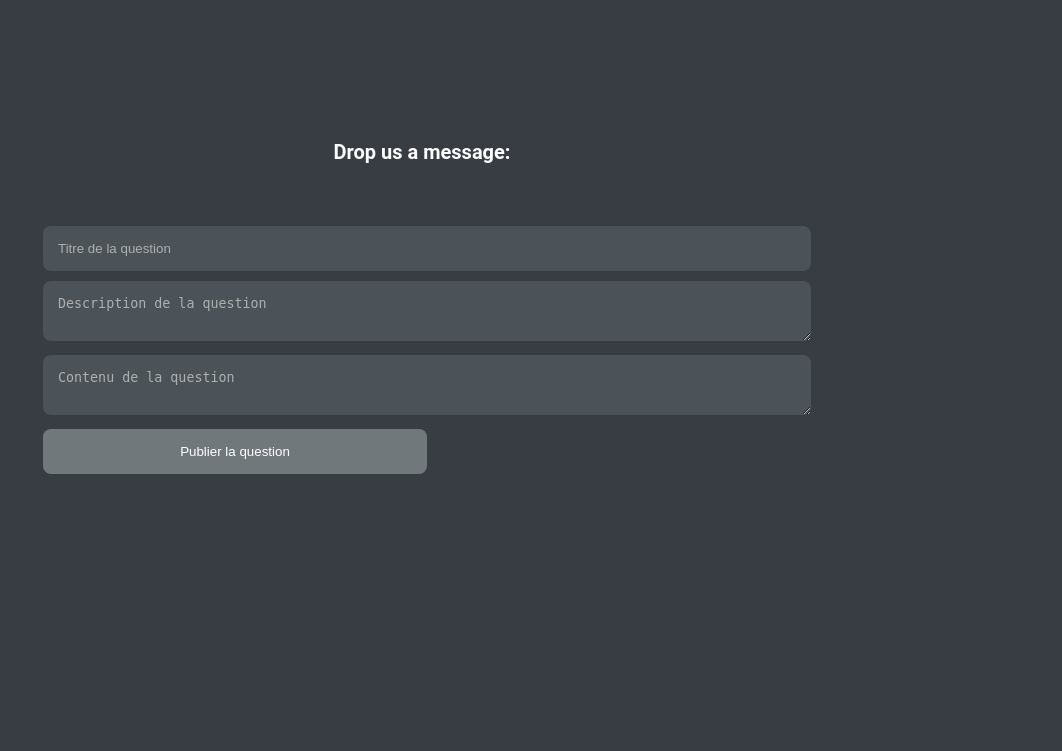
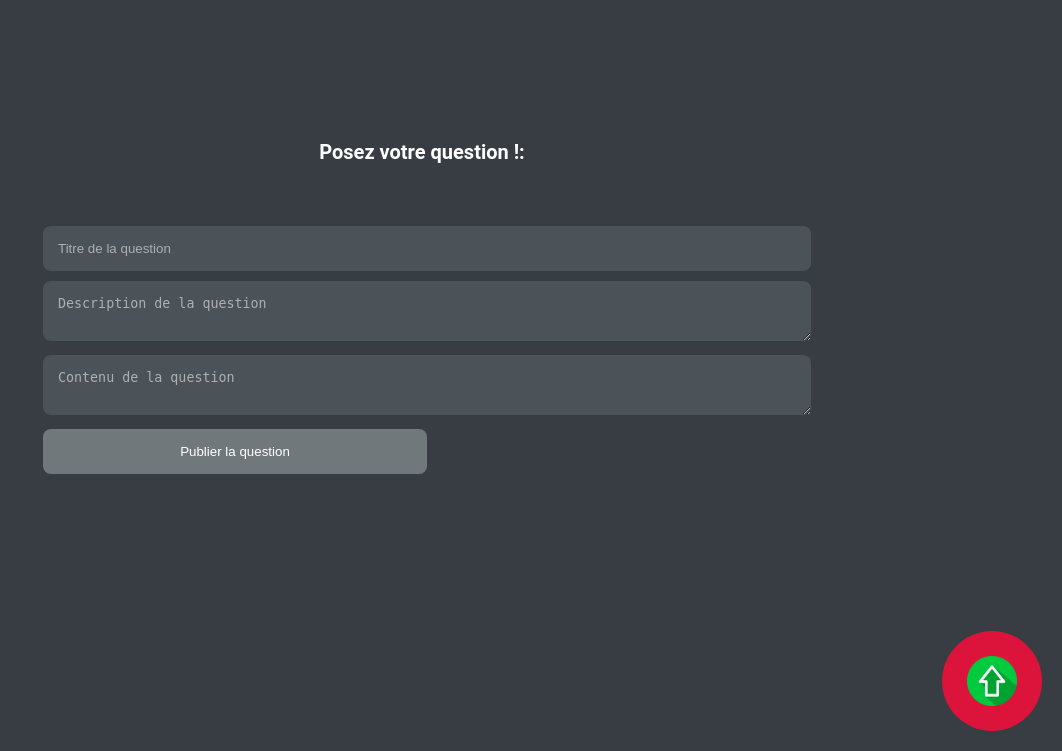
Before and after one commit to C0D0/AutoForum, a PHP site: page /vues/v_publier-question.php in a window 1280 px wide. Shown: the part 49-800 px from the top of the page, without its empty margins (218-1280 px from the left). Run offline with PHP 8.4, Linux system fonts and the light colour scheme; the visitor is signed in with stand-in values (Sample User, id 1).

Commit message:
Modification front

```diff
--- a/assets/includes/head.php
+++ b/assets/includes/head.php
@@ -5,9 +5,9 @@
     <!-- CSS only -->
     <link href="../assets/css/style.css" rel="stylesheet">
     <?php include('navbar.php'); ?>
-
-    <link rel="icon" type="image/x-icon" href="../assets/image/arrow-up-solid.png">
-
+    <a href="#" class="btn">
+        <img src="../assets/image/arrow-up-solid.png" class="icone" alt="Logo fleche">
+    </a>
 
     <title>AutoForum</title>
 </head>
--- a/vues/v_publier-question.php
+++ b/vues/v_publier-question.php
@@ -23,7 +23,7 @@
             }
         ?>
         <br><br>
-        <p class="bigTitle">Drop us a message:</p><br><br><br>
+        <p class="bigTitle">Posez votre question !:</p><br><br><br>
 
 
             <input type="text" class="smBox" name="title" placeholder="Titre de la question">
```
Also changed, not shown: 2 other files.
